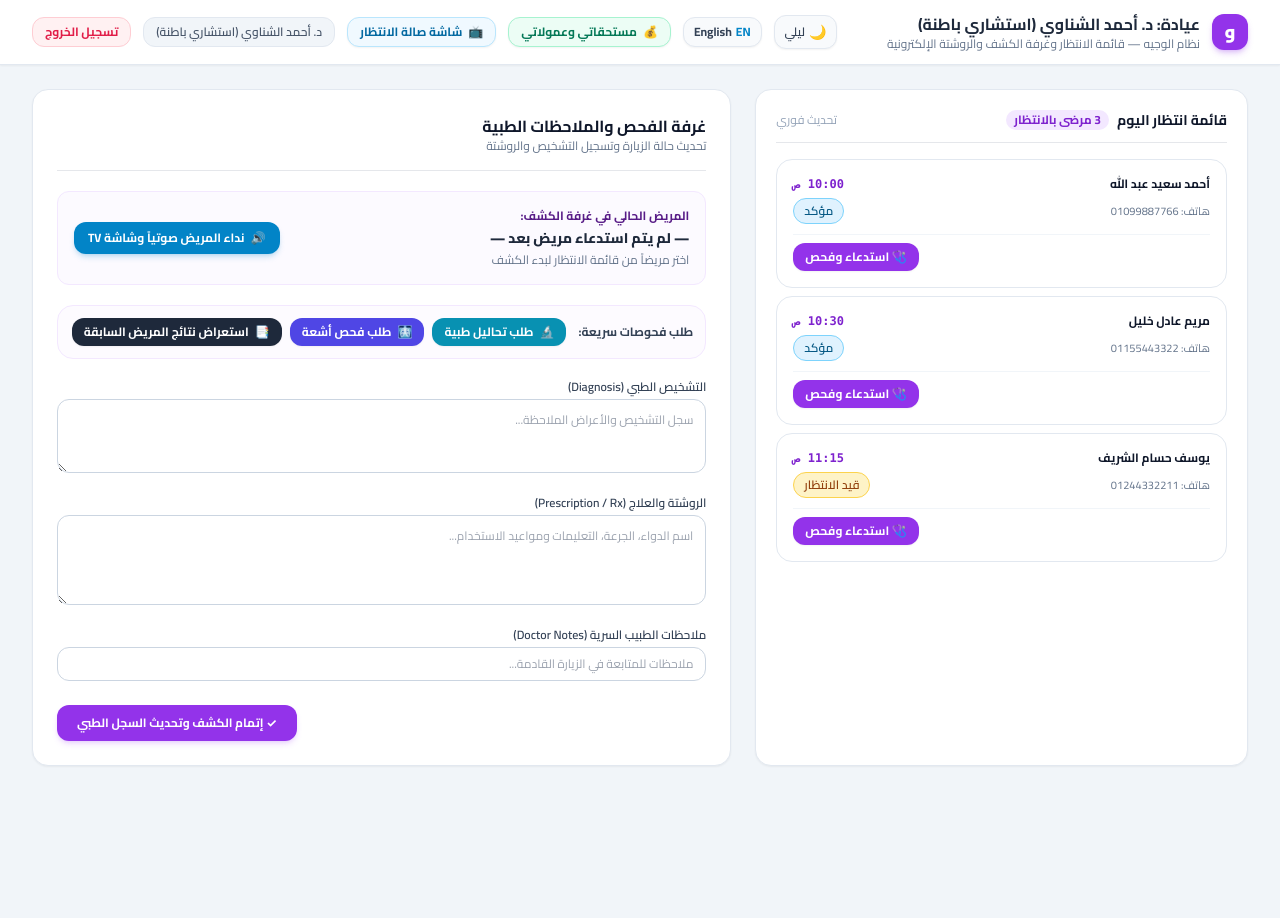
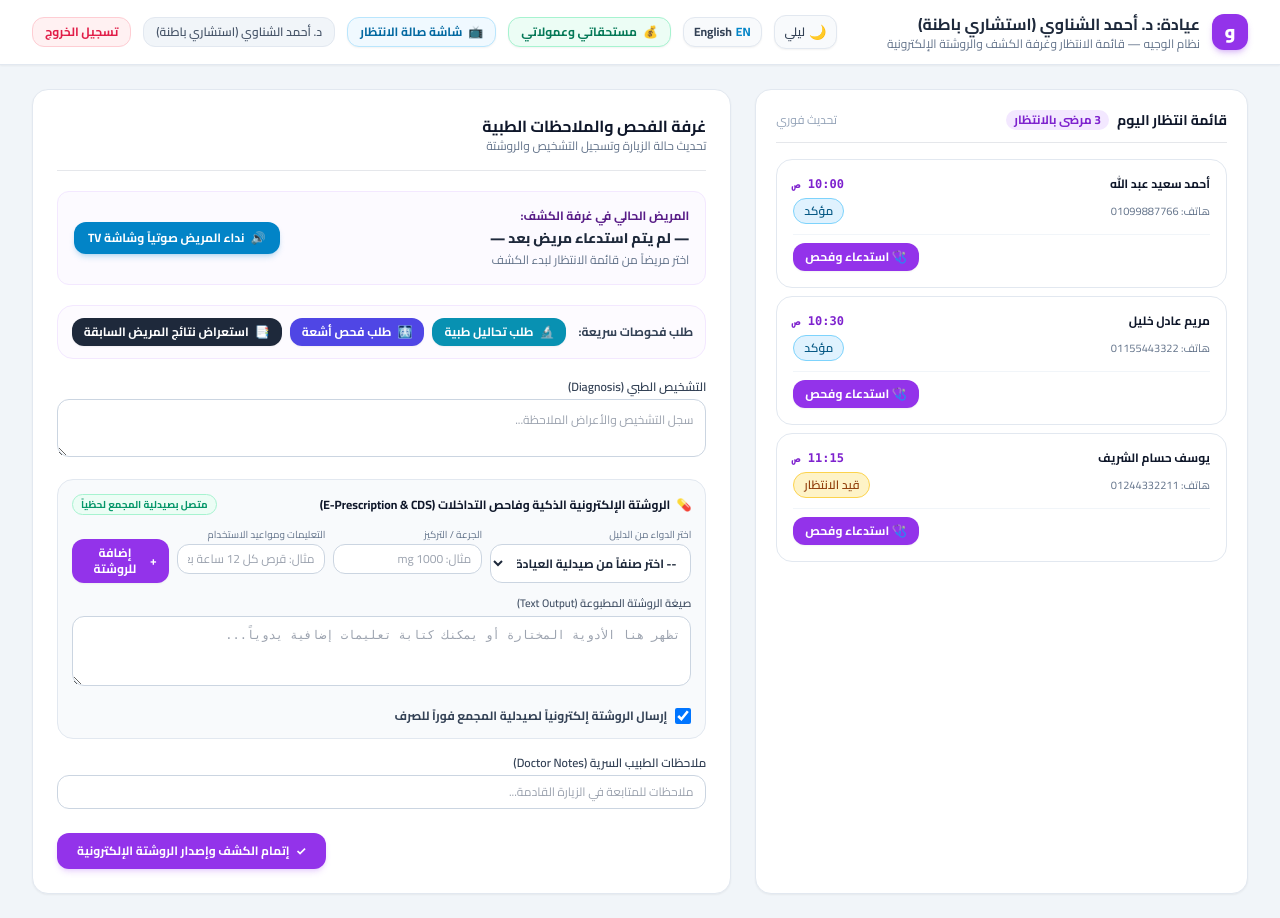
Before and after one commit to hassan-wajih-ai/al-wagih-clinic, a plain HTML site: page dashboards/doctor/index.html in a window 1280 px wide. Before the commit the page ends 800 px from the top, so only its background shows below. Drawn offline with nearby package versions, Linux system fonts and the light colour scheme.

Commit message:
Feat(Phase 3): In-House Pharmacy POS & E-Prescription Dispensing + Drug-Drug Interactions CDS & Expiry Tracking

```diff
--- a/dashboards/doctor/index.html
+++ b/dashboards/doctor/index.html
@@ -119,23 +119,89 @@
             <!-- Form: Diagnosis & Prescription -->
             <form id="consultation-form" class="space-y-4">
                 <div>
-                    <label class="block text-xs font-semibold text-slate-700 mb-1">التشخيص الطبي (Diagnosis)</label>
-                    <textarea id="diagnosis-input" rows="3" placeholder="سجل التشخيص والأعراض الملاحظة..." class="w-full p-3 text-xs rounded-xl border border-slate-300 focus:outline-none focus:ring-2 focus:ring-purple-500"></textarea>
+                    <label class="block text-xs font-semibold text-slate-700 dark:text-slate-300 mb-1">التشخيص الطبي (Diagnosis)</label>
+                    <textarea id="diagnosis-input" rows="2" placeholder="سجل التشخيص والأعراض الملاحظة..." class="w-full p-3 text-xs rounded-xl border border-slate-300 dark:border-slate-700 bg-white dark:bg-slate-900 text-slate-900 dark:text-white focus:outline-none focus:ring-2 focus:ring-purple-500"></textarea>
+                </div>
+
+                <!-- محرر الروشتة الذكية وفاحص التداخلات الدوائية -->
+                <div class="p-3.5 bg-slate-50 dark:bg-slate-900/60 rounded-2xl border border-slate-200 dark:border-slate-800 space-y-3">
+                    <div class="flex items-center justify-between">
+                        <label class="block text-xs font-bold text-slate-900 dark:text-white flex items-center gap-1.5">
+                            <span>💊</span>
+                            <span>الروشتة الإلكترونية الذكية وفاحص التداخلات (E-Prescription & CDS)</span>
+                        </label>
+                        <span class="text-[10px] text-emerald-600 dark:text-emerald-400 font-bold bg-emerald-50 dark:bg-emerald-950 px-2 py-0.5 rounded-full border border-emerald-200 dark:border-emerald-800">
+                            متصل بصيدلية المجمع لحظياً
+                        </span>
+                    </div>
+
+                    <!-- لاقط الأدوية السريع -->
+                    <div class="grid grid-cols-1 md:grid-cols-12 gap-2">
+                        <div class="md:col-span-4">
+                            <label class="block text-[10px] text-slate-500 dark:text-slate-400 mb-0.5">اختر الدواء من الدليل</label>
+                            <select id="doc-drug-select" onchange="DoctorApp.onDrugSelectChange()" class="w-full px-2.5 py-1.5 text-xs rounded-xl border border-slate-300 dark:border-slate-700 bg-white dark:bg-slate-800 text-slate-800 dark:text-slate-200 font-bold">
+                                <option value="">-- اختر صنفاً من صيدلية العيادة --</option>
+                            </select>
+                        </div>
+                        <div class="md:col-span-3">
+                            <label class="block text-[10px] text-slate-500 dark:text-slate-400 mb-0.5">الجرعة / التركيز</label>
+                            <input type="text" id="doc-drug-dosage" placeholder="مثال: 1000 mg" class="w-full px-2.5 py-1.5 text-xs rounded-xl border border-slate-300 dark:border-slate-700 bg-white dark:bg-slate-800 text-slate-800 dark:text-slate-200">
+                        </div>
+                        <div class="md:col-span-3">
+                            <label class="block text-[10px] text-slate-500 dark:text-slate-400 mb-0.5">التعليمات ومواعيد الاستخدام</label>
+                            <input type="text" id="doc-drug-instructions" placeholder="مثال: قرص كل 12 ساعة بعد الأكل" class="w-full px-2.5 py-1.5 text-xs rounded-xl border border-slate-300 dark:border-slate-700 bg-white dark:bg-slate-800 text-slate-800 dark:text-slate-200">
+                        </div>
+                        <div class="md:col-span-2 flex items-end">
+                            <button type="button" onclick="DoctorApp.addPrescriptionItem()" class="w-full py-1.5 px-3 bg-purple-600 hover:bg-purple-700 text-white rounded-xl text-xs font-bold transition shadow-sm flex items-center justify-center gap-1">
+                                <span>+</span>
+                                <span>إضافة للروشتة</span>
+                            </button>
+                        </div>
+                    </div>
+
+                    <!-- تنبيهات التداخلات الدوائية اللحظية (CDS Alerts) -->
+                    <div id="doc-interaction-alerts" class="hidden space-y-2"></div>
+
+                    <!-- جدول أصناف الروشتة الحالية -->
+                    <div id="doc-rx-items-container" class="hidden overflow-x-auto rounded-xl border border-slate-200 dark:border-slate-800">
+                        <table class="w-full text-right text-xs">
+                            <thead class="bg-slate-100 dark:bg-slate-800 text-slate-600 dark:text-slate-300 text-[11px]">
+                                <tr>
+                                    <th class="py-2 px-3">الدواء</th>
+                                    <th class="py-2 px-3">الجرعة والتعليمات</th>
+                                    <th class="py-2 px-3">الكمية</th>
+                                    <th class="py-2 px-3">السعر التقديري</th>
+                                    <th class="py-2 px-3 text-center">حذف</th>
+                                </tr>
+                            </thead>
+                            <tbody id="doc-rx-items-tbody" class="divide-y divide-slate-100 dark:divide-slate-800 bg-white dark:bg-slate-900"></tbody>
+                        </table>
+                    </div>
+
+                    <!-- نص الروشتة الحر المحدث تلقائياً -->
+                    <div>
+                        <label class="block text-[11px] font-semibold text-slate-600 dark:text-slate-400 mb-1">صيغة الروشتة المطبوعة (Text Output)</label>
+                        <textarea id="prescription-input" rows="3" placeholder="تظهر هنا الأدوية المختارة أو يمكنك كتابة تعليمات إضافية يدوياً..." class="w-full p-2.5 text-xs rounded-xl border border-slate-300 dark:border-slate-700 bg-white dark:bg-slate-800 text-slate-800 dark:text-slate-200 focus:outline-none focus:ring-2 focus:ring-purple-500 font-mono"></textarea>
+                    </div>
+
+                    <div class="flex items-center justify-between text-xs pt-1">
+                        <label class="flex items-center gap-2 cursor-pointer">
+                            <input type="checkbox" id="doc-auto-send-pharmacy" checked class="w-4 h-4 rounded text-purple-600 focus:ring-purple-500">
+                            <span class="text-slate-700 dark:text-slate-300 font-bold">إرسال الروشتة إلكترونياً لصيدلية المجمع فوراً للصرف</span>
+                        </label>
+                        <span id="doc-rx-total-badge" class="font-mono text-purple-700 dark:text-purple-300 font-bold"></span>
+                    </div>
                 </div>
 
                 <div>
-                    <label class="block text-xs font-semibold text-slate-700 mb-1">الروشتة والعلاج (Prescription / Rx)</label>
-                    <textarea id="prescription-input" rows="4" placeholder="اسم الدواء، الجرعة، التعليمات ومواعيد الاستخدام..." class="w-full p-3 text-xs rounded-xl border border-slate-300 focus:outline-none focus:ring-2 focus:ring-purple-500"></textarea>
-                </div>
-
-                <div>
-                    <label class="block text-xs font-semibold text-slate-700 mb-1">ملاحظات الطبيب السرية (Doctor Notes)</label>
-                    <input type="text" id="notes-input" placeholder="ملاحظات للمتابعة في الزيارة القادمة..." class="w-full px-3 py-2 text-xs rounded-xl border border-slate-300 focus:outline-none focus:ring-2 focus:ring-purple-500">
+                    <label class="block text-xs font-semibold text-slate-700 dark:text-slate-300 mb-1">ملاحظات الطبيب السرية (Doctor Notes)</label>
+                    <input type="text" id="notes-input" placeholder="ملاحظات للمتابعة في الزيارة القادمة..." class="w-full px-3 py-2 text-xs rounded-xl border border-slate-300 dark:border-slate-700 bg-white dark:bg-slate-900 text-slate-900 dark:text-white focus:outline-none focus:ring-2 focus:ring-purple-500">
                 </div>
 
                 <div class="flex items-center justify-end gap-3 pt-2">
-                    <button type="submit" class="px-5 py-2.5 rounded-xl bg-purple-600 hover:bg-purple-700 text-white text-xs font-bold shadow-md shadow-purple-500/20 transition">
-                        ✓ إتمام الكشف وتحديث السجل الطبي
+                    <button type="submit" class="px-5 py-2.5 rounded-xl bg-purple-600 hover:bg-purple-700 text-white text-xs font-bold shadow-md shadow-purple-500/20 transition flex items-center gap-1.5">
+                        <span>✓</span>
+                        <span>إتمام الكشف وإصدار الروشتة الإلكترونية</span>
                     </button>
                 </div>
             </form>
```
